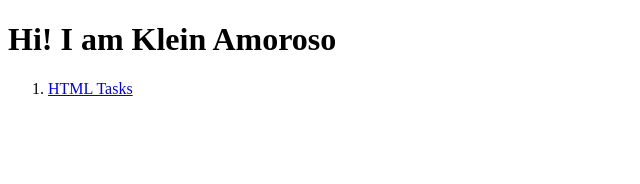
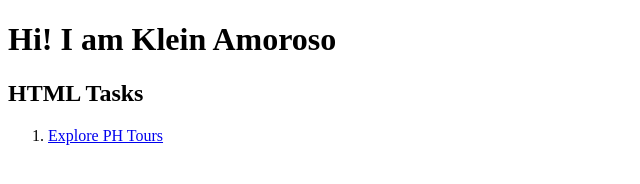
Before and after one commit to klayn23/klayn23.github.io, a plain HTML site: page index.html in a window 1280 px wide. Shown: the whole page, without its empty margins (0-640 px from the left). Drawn offline with Linux system fonts and the light colour scheme.

Commit message:
Update index.html

```diff
--- a/index.html
+++ b/index.html
@@ -1,15 +1,18 @@
+<!DOCTYPE html>
 <!DOCTYPE html>
 <html lang="en">
 <head>
     <meta charset="UTF-8">
     <meta name="viewport" content="width=device-width, initial-scale=1.0">
-    <title>My First Web Page</title>
+    <title>My First Web Page Design</title>
 </head>
 <body>
     <h1>Hi! I am Klein Amoroso</h1>
+    <h2>HTML Tasks</h2>
     <ol>
-        <li><a href="https://klayn23.github.io/ExplorePHTours.html">HTML Tasks</a></li>
+        <li>
+            <a href="ExplorePHTours.html">Explore PH Tours</a>
+        </li>
     </ol>
 </body>
 </html>
-</html>
```
